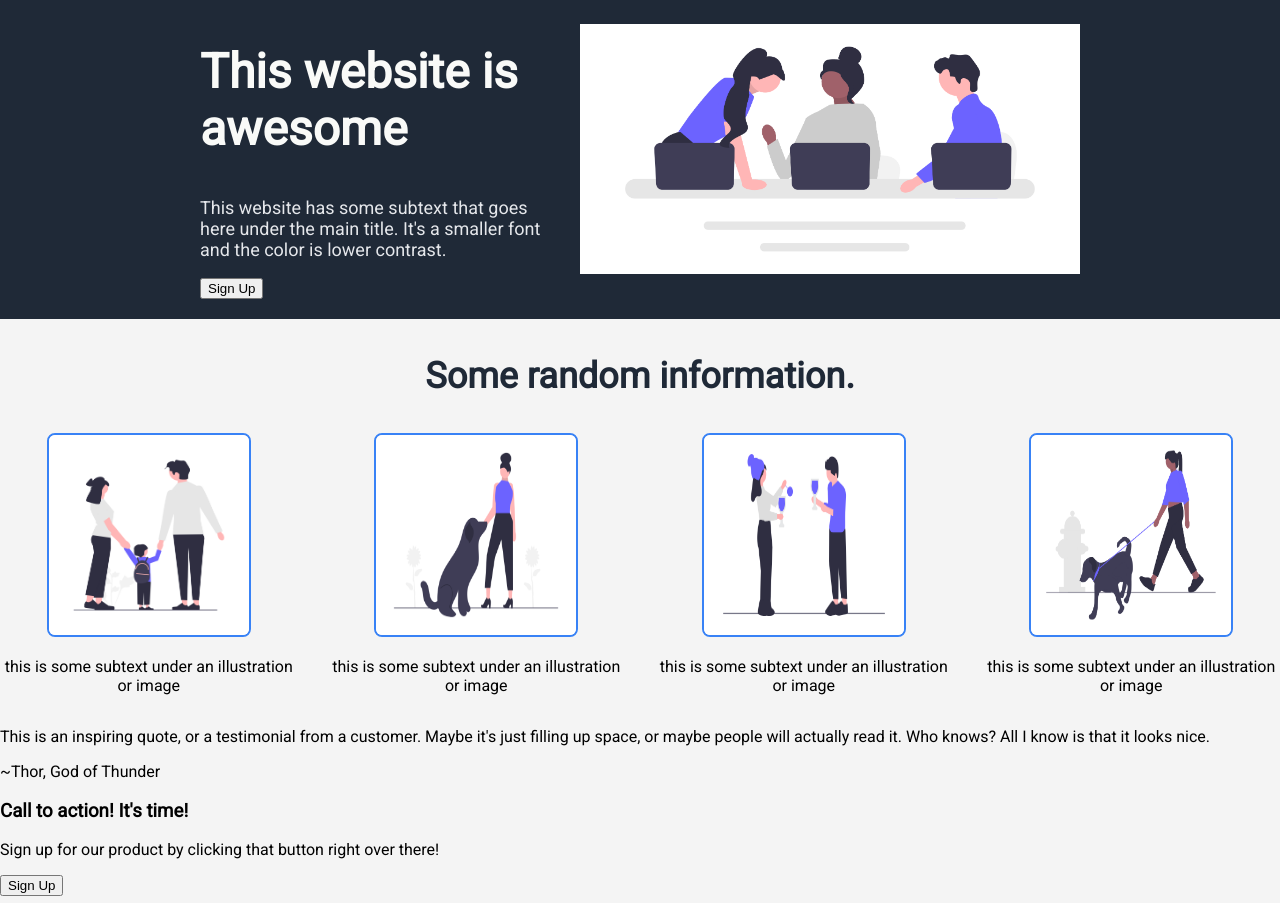
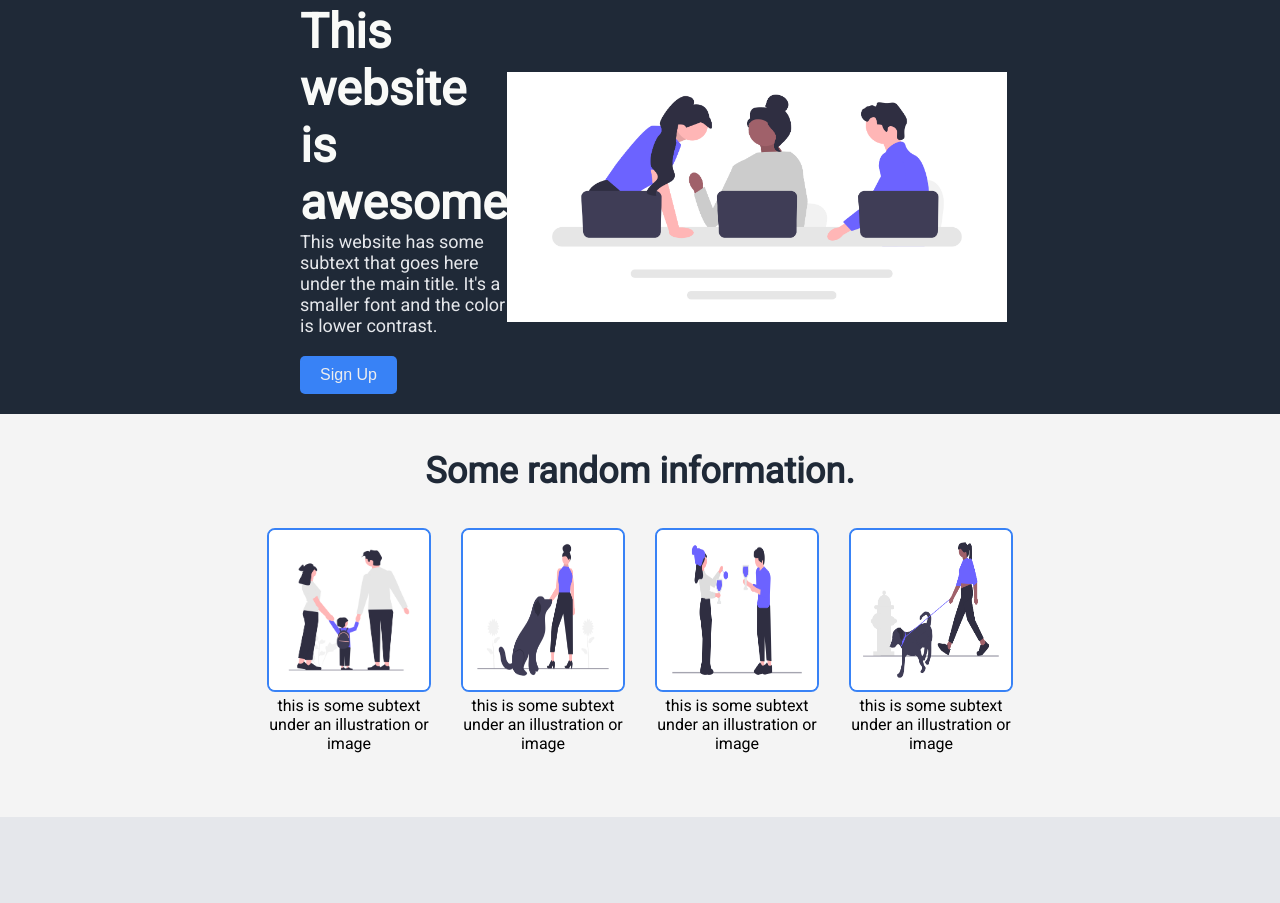
Before and after one commit to Big-Ben12/landing-page, a plain HTML site: page index.html in a window 1280 px wide. Shown: the part 117-1020 px from the top of the page. Drawn offline with Linux system fonts and the light colour scheme.

Commit message:
Styled the page to match project result

```diff
--- a/style.css
+++ b/style.css
@@ -12,7 +12,7 @@ body {
     display: flex;
     justify-content: space-between;
     align-items: center;
-    padding: 20px 200px;
+    padding: 20px 300px;
 }
 
 .logo{
@@ -33,7 +33,7 @@ body {
     display: flex;
     justify-content: space-between;
     align-items: center;
-    padding: 20px 200px;
+    padding: 20px 300px;
 }
 
 .hero-content {
@@ -44,11 +44,13 @@ body {
     color: #F9FAF8;
     font-size: 48px;
     font-weight: 900;
+    margin: 0px;
 }
 
 .hero-desc {
     color: #e5e7eb;
     font-size: 18px;
+    margin: 0;
 }
 
 .hero-image {
@@ -58,12 +60,22 @@ body {
 .hero-image img {
     width: 500px;
     height: 250px;
+}
 
+.hero-button {
+    background-color: #3882f6;
+    color: #eee;
+    border: none;
+    padding: 10px 20px;
+    font-size: 16px;
+    border-radius: 5px;
+    margin-top: 20px;
 }
 
 /* Information Section */
 .info {
     text-align: center;
+    margin-bottom: 5%;
 }
 
 .info-heading {
@@ -79,9 +91,17 @@ body {
     margin-top: 20px;
 }
 
+.info-container .card {
+    width: min-content;
+}
+
+.info-container .card-footer p {
+    margin: 0;
+}
+
 .info-box img {
-    width: 200px;
-    height: 200px;
+    width: 160px;
+    height: 160px;
     border: 2px solid #3882f6;
     border-radius: 8px;
 }
@@ -90,5 +110,48 @@ body {
     display: flex;
     justify-content: center;
     gap: 30px;
+}
 
+/* Quote Section */
+.quote {
+    background-color: #e5e7eb;
+    padding: 100px 400px;
+    text-align: center;
+    font-style: italic;
+    font-size: 36px;
 }
+
+.quote-text {
+    margin: 0;
+}
+
+.quote-author {
+    margin: 0;
+    text-align: right;
+    font-style: normal;
+}
+
+/* Call to Action */
+.cta {
+    padding: 50px 300px;
+}
+
+.cta-button {
+    background-color: white;
+    color: #3882f6;
+    border: none;
+    padding: 10px 20px;
+    font-size: 16px;
+    border-radius: 5px;
+    margin-top: 20px;
+}
+
+.cta-content {
+    color: white;
+    background-color: #3882f6;
+    display: flex;
+    justify-content: space-between;
+    align-items: center;
+    border-radius: 8px;
+    padding: 30px 100px;
+}
```
